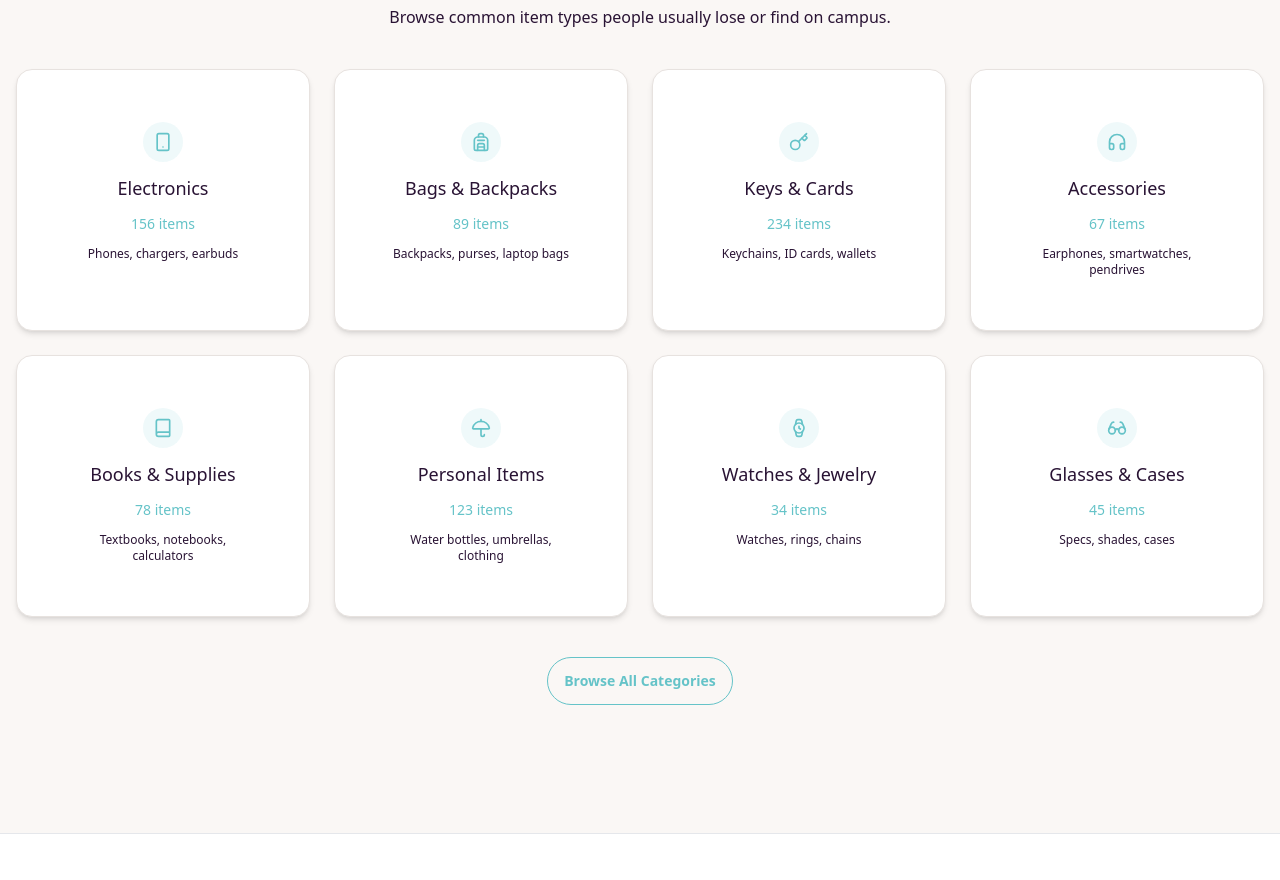
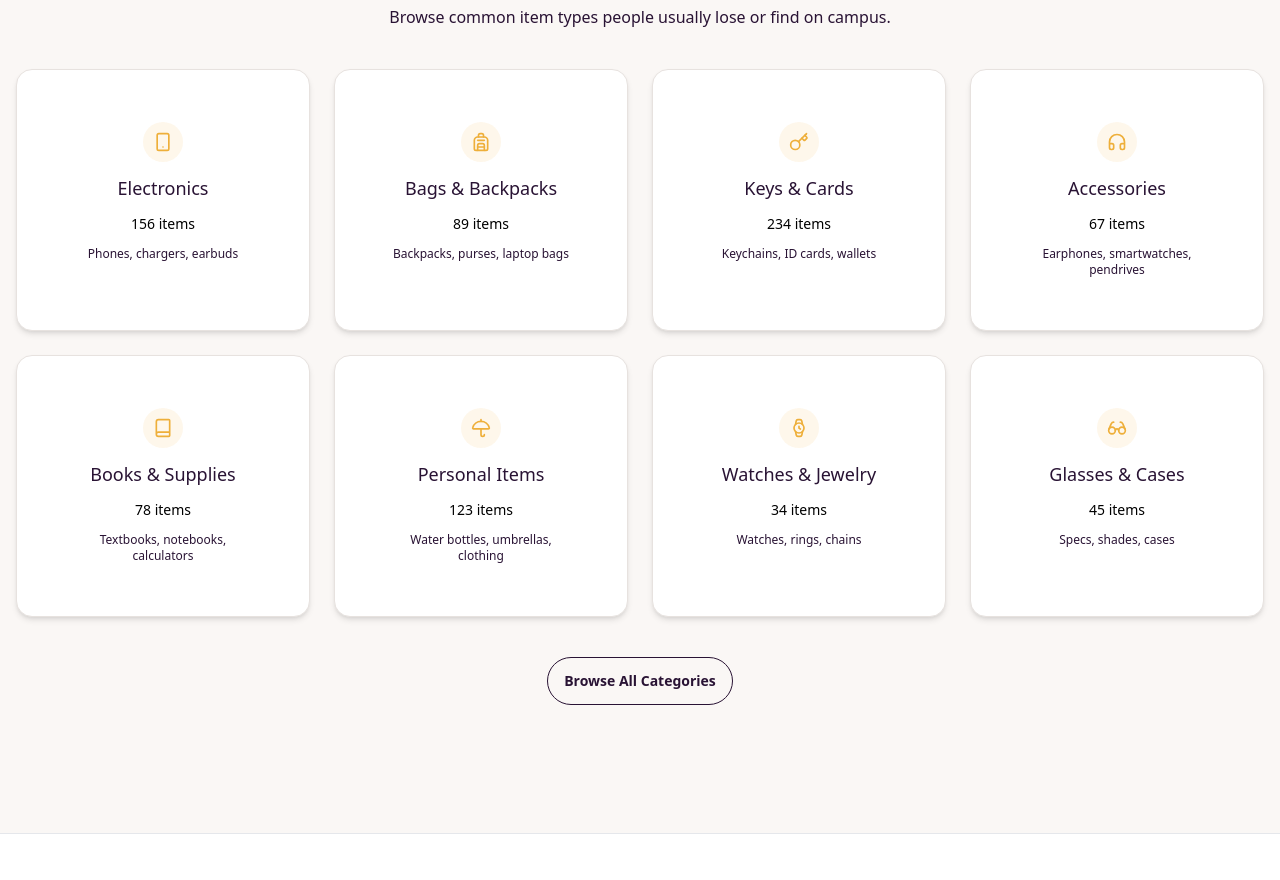
Before and after one commit to Aishwaryaadla/campusfind, a React (Vite) app in the folder client/: page / in a window 1280 px wide. Shown: the part 1460-2340 px from the top of the page. Built offline with nearby package versions, Linux system fonts and the light colour scheme.

Commit message:
updated homepage

```diff
--- a/client/src/components/HeroSection.jsx
+++ b/client/src/components/HeroSection.jsx
@@ -50,7 +50,7 @@ const HeroSection = () => {
                 </div>
                 <h3 className="text-xl font-semibold">I Found Something</h3>
                 <p className="text-muted-foreground">
-                Help return a found item to its rightful owner
+                Help return a found item to its rightful owner by connecting to them
                 </p>
                 <div className="w-full">
                   <div className="btn btn-outline w-full flex justify-center items-center gap-2">
--- a/client/src/components/PopularCategories.jsx
+++ b/client/src/components/PopularCategories.jsx
@@ -3,14 +3,14 @@ import Card from './ui/Card';
 
 const PopularCategories = () => {
   const categories = [
-    { icon: <Smartphone className="w-5 h-5 text-primary" />, name: 'Electronics', count: '156 items', desc: 'Phones, chargers, earbuds' },
-    { icon: <Backpack className="w-5 h-5 text-primary" />, name: 'Bags & Backpacks', count: '89 items', desc: 'Backpacks, purses, laptop bags' },
-    { icon: <Key className="w-5 h-5 text-primary" />, name: 'Keys & Cards', count: '234 items', desc: 'Keychains, ID cards, wallets' },
-    { icon: <Headphones className="w-5 h-5 text-primary" />, name: 'Accessories', count: '67 items', desc: 'Earphones, smartwatches, pendrives' },
-    { icon: <Book className="w-5 h-5 text-primary" />, name: 'Books & Supplies', count: '78 items', desc: 'Textbooks, notebooks, calculators' },
-    { icon: <Umbrella className="w-5 h-5 text-primary" />, name: 'Personal Items', count: '123 items', desc: 'Water bottles, umbrellas, clothing' },
-    { icon: <Watch className="w-5 h-5 text-primary" />, name: 'Watches & Jewelry', count: '34 items', desc: 'Watches, rings, chains' },
-    { icon: <Glasses className="w-5 h-5 text-primary" />, name: 'Glasses & Cases', count: '45 items', desc: 'Specs, shades, cases' },
+    { icon: <Smartphone className="w-5 h-5 text-accent" />, name: 'Electronics', count: '156 items', desc: 'Phones, chargers, earbuds' },
+    { icon: <Backpack className="w-5 h-5 text-accent" />, name: 'Bags & Backpacks', count: '89 items', desc: 'Backpacks, purses, laptop bags' },
+    { icon: <Key className="w-5 h-5 text-accent" />, name: 'Keys & Cards', count: '234 items', desc: 'Keychains, ID cards, wallets' },
+    { icon: <Headphones className="w-5 h-5 text-accent" />, name: 'Accessories', count: '67 items', desc: 'Earphones, smartwatches, pendrives' },
+    { icon: <Book className="w-5 h-5 text-accent" />, name: 'Books & Supplies', count: '78 items', desc: 'Textbooks, notebooks, calculators' },
+    { icon: <Umbrella className="w-5 h-5 text-accent" />, name: 'Personal Items', count: '123 items', desc: 'Water bottles, umbrellas, clothing' },
+    { icon: <Watch className="w-5 h-5 text-accent" />, name: 'Watches & Jewelry', count: '34 items', desc: 'Watches, rings, chains' },
+    { icon: <Glasses className="w-5 h-5 text-accent" />, name: 'Glasses & Cases', count: '45 items', desc: 'Specs, shades, cases' },
   ];
 
   return (
@@ -26,11 +26,11 @@ const PopularCategories = () => {
         {categories.map((cat, index) => (
           <Card key={index} className="p-5 text-center">
             <div className="flex flex-col items-center space-y-3">
-              <div className="w-10 h-10 flex items-center justify-center bg-primary/10 rounded-full">
+              <div className="w-10 h-10 flex items-center justify-center bg-accent/10 rounded-full">
                 {cat.icon}
               </div>
-              <h3 className="text-lg font-medium">{cat.name}</h3>
-              <p className="text-sm text-primary">{cat.count}</p>
+              <h3 className="text-lg">{cat.name}</h3>
+              <p className="text-sm font-medium text-black">{cat.count}</p>
               <p className="text-xs text-muted-foreground">{cat.desc}</p>
             </div>
           </Card>
@@ -38,7 +38,7 @@ const PopularCategories = () => {
       </div>
 
       <div className="text-center mt-10">
-        <button className="btn btn-outline btn-primary">Browse All Categories</button>
+        <button className="btn btn-outline btn-black">Browse All Categories</button>
       </div>
     </section>
   );
```
